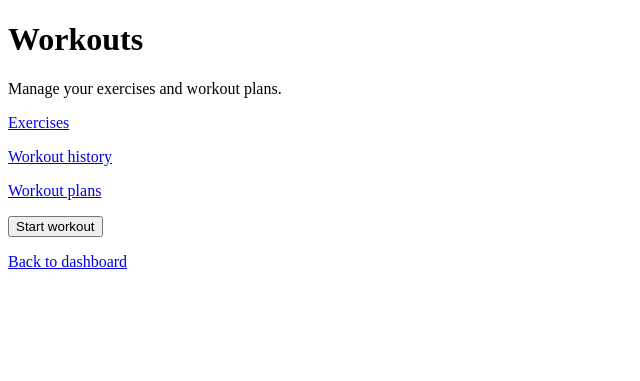
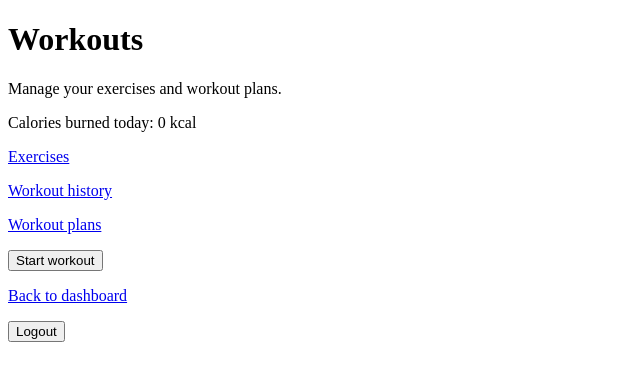
Before and after one commit to Aleksandar598/TitanFitnessApp, a Django app: page /workouts/ in a window 1280 px wide. Shown: the top 381 px of the page, without its empty margins (0-640 px from the left). Run offline with Django 5.2, Linux system fonts and the light colour scheme; the visitor is signed in with stand-in values (Sample User, id 1); data that the repository does not hold is empty.

Commit message:
Added calories burned today and logout button

```diff
--- a/TitanFitnessApp/templates/workout/workout.html
+++ b/TitanFitnessApp/templates/workout/workout.html
@@ -7,6 +7,7 @@
 <body>
     <h1>Workouts</h1>
     <p>Manage your exercises and workout plans.</p>
+    <p>Calories burned today: {{ calories_burned_today }} kcal</p>
 
     <div>
         <a href="{% url 'exercise_list' %}">Exercises</a>
@@ -29,5 +30,10 @@
     </div>
 
     <p><a href="{% url 'dashboard' %}">Back to dashboard</a></p>
+
+    <form method="post" action="{% url 'logout' %}">
+        {% csrf_token %}
+        <button type="submit">Logout</button>
+    </form>
 </body>
 </html>
--- a/TitanFitnessApp/workout/views.py
+++ b/TitanFitnessApp/workout/views.py
@@ -1,7 +1,7 @@
 from django.contrib import messages
 from django.contrib.auth.decorators import login_required
 from django.db import transaction
-from django.db.models import Max, Q
+from django.db.models import Max, Q, Sum
 from django.shortcuts import get_object_or_404, redirect, render
 from django.utils.http import url_has_allowed_host_and_scheme
 from django.utils import timezone
@@ -30,8 +30,18 @@ def workout_view(request):
         user=request.user,
         status=WorkoutSession.STATUS_ACTIVE,
     ).first()
+
+    calories_burned_today = WorkoutSession.objects.filter(
+        user=request.user,
+        status=WorkoutSession.STATUS_COMPLETED,
+        completed_at__date=timezone.localdate(),
+    ).aggregate(
+        total=Sum('calories_burned'),
+    )['total'] or 0
+
     return render(request, 'workout/workout.html', {
         'active_session': active_session,
+        'calories_burned_today': calories_burned_today,
     })
 
 
```
